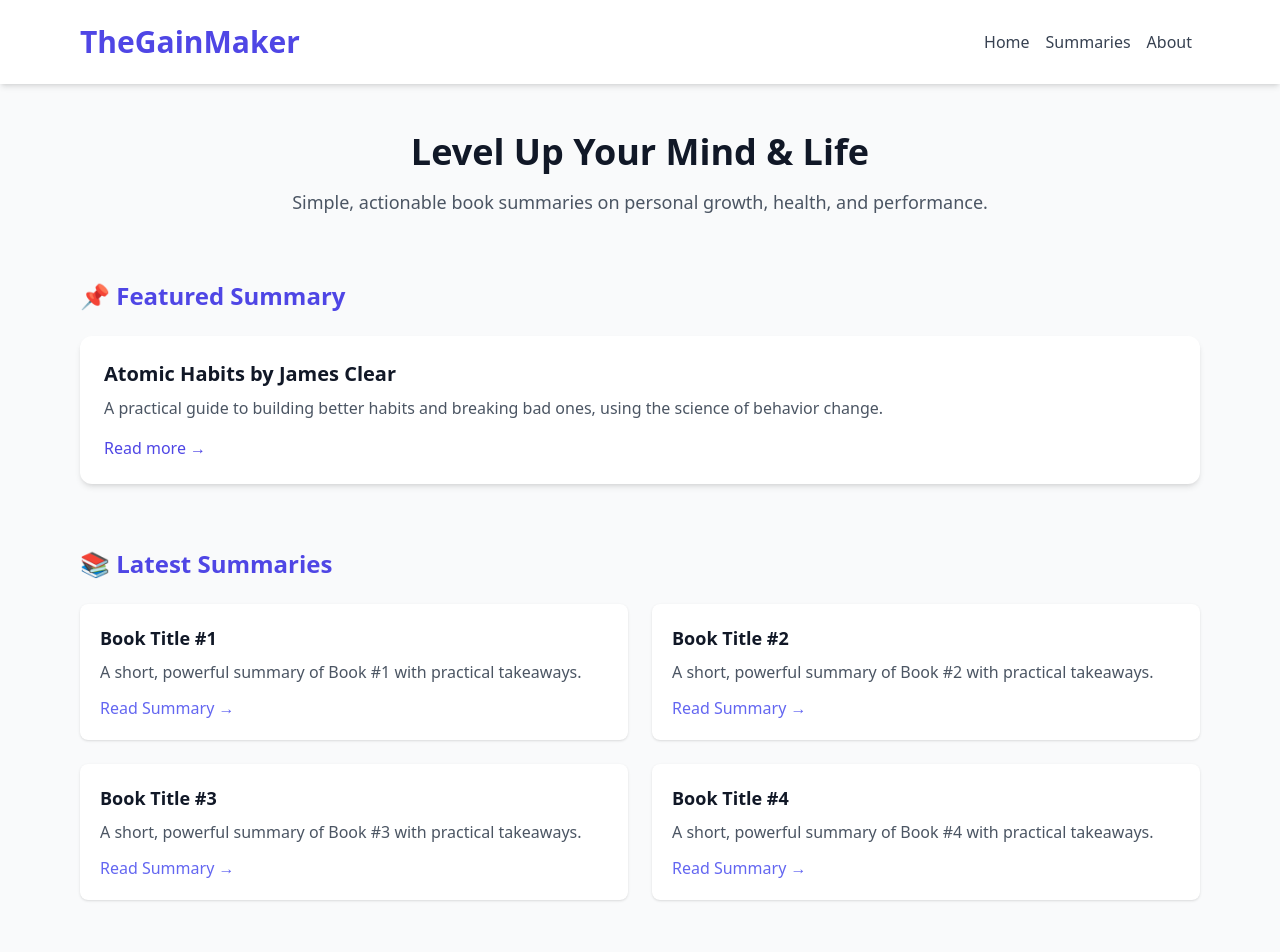
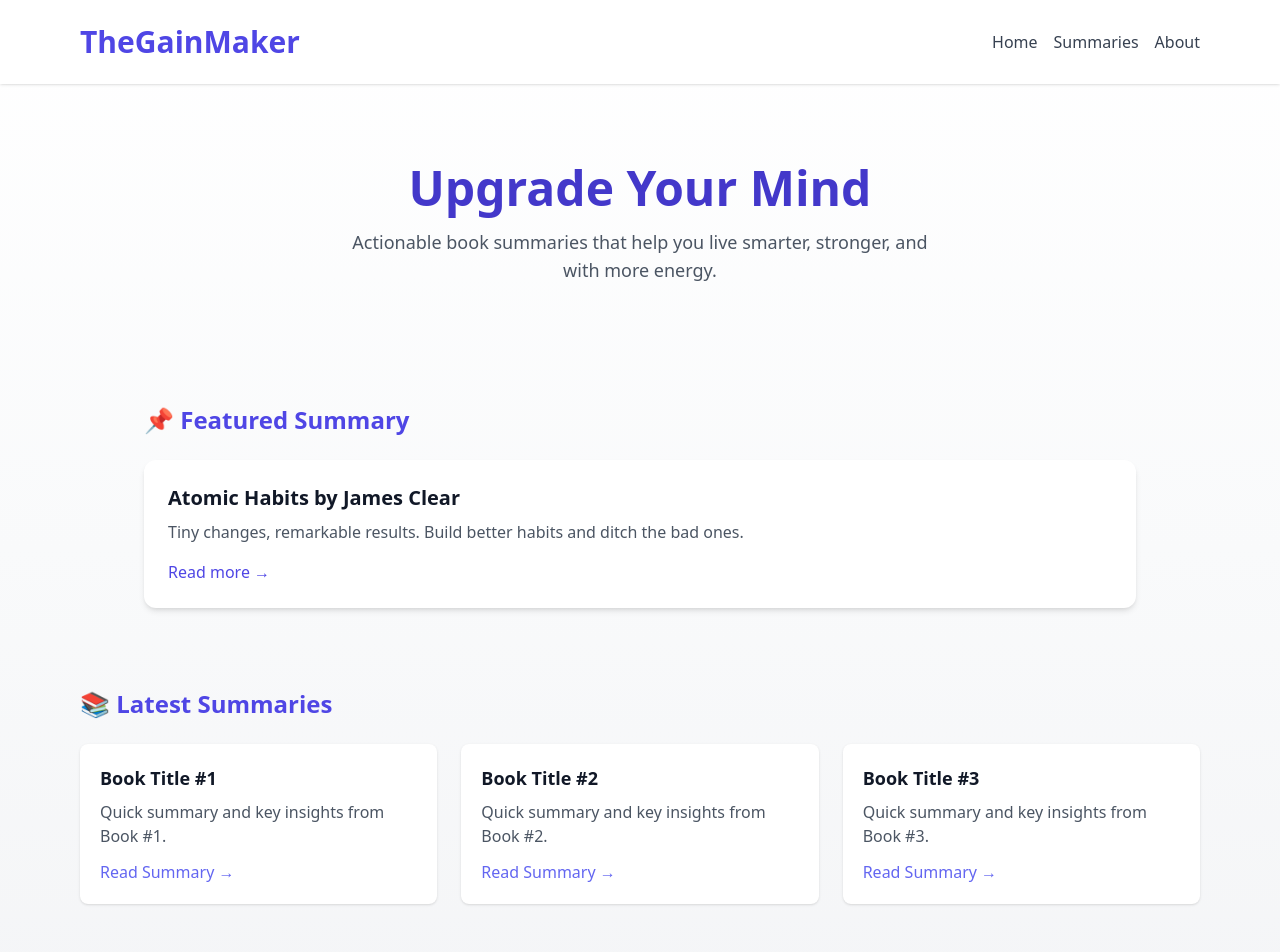
Before and after one commit to TheGainMaker/TheGainMaker-, a Next.js app: page / in a window 1280 px wide. Shown: the top 952 px of the page. Built offline with nearby package versions, Linux system fonts and the light colour scheme.

Commit message:
Update index.js

```diff
--- a/pages/index.js
+++ b/pages/index.js
@@ -1,54 +1,55 @@
 export default function Home() {
   return (
-    <div className="min-h-screen bg-gray-50 text-gray-900">
-      <header className="bg-white shadow-md">
+    <div className="min-h-screen bg-gradient-to-b from-white via-gray-50 to-gray-100 text-gray-900">
+      {/* Header */}
+      <header className="bg-white shadow sticky top-0 z-50">
         <div className="max-w-6xl mx-auto px-4 py-6 flex justify-between items-center">
           <h1 className="text-3xl font-bold text-indigo-600">TheGainMaker</h1>
-          <nav>
-            <a href="#" className="text-gray-700 hover:text-indigo-600 mx-2">Home</a>
-            <a href="#" className="text-gray-700 hover:text-indigo-600 mx-2">Summaries</a>
-            <a href="#" className="text-gray-700 hover:text-indigo-600 mx-2">About</a>
+          <nav className="space-x-4">
+            <a href="#" className="text-gray-700 hover:text-indigo-600">Home</a>
+            <a href="#" className="text-gray-700 hover:text-indigo-600">Summaries</a>
+            <a href="#" className="text-gray-700 hover:text-indigo-600">About</a>
           </nav>
         </div>
       </header>
 
-      <main className="max-w-6xl mx-auto px-4 py-12">
-        <section className="text-center mb-16">
-          <h2 className="text-4xl font-bold mb-4">Level Up Your Mind & Life</h2>
-          <p className="text-lg text-gray-600">
-            Simple, actionable book summaries on personal growth, health, and performance.
+      {/* Hero Section */}
+      <section className="text-center py-20 px-4">
+        <h2 className="text-5xl font-extrabold text-indigo-700 mb-4">Upgrade Your Mind</h2>
+        <p className="text-lg text-gray-600 max-w-xl mx-auto">
+          Actionable book summaries that help you live smarter, stronger, and with more energy.
         </p>
       </section>
 
-        <section className="mb-16">
-          <h3 className="text-2xl font-semibold mb-6 text-indigo-600">📌 Featured Summary</h3>
+      {/* Featured Summary */}
+      <section className="max-w-5xl mx-auto px-4 py-10">
+        <h3 className="text-2xl font-semibold text-indigo-600 mb-6">📌 Featured Summary</h3>
         <div className="bg-white p-6 rounded-xl shadow-md hover:shadow-lg transition">
           <h4 className="text-xl font-bold mb-2">Atomic Habits by James Clear</h4>
           <p className="text-gray-600 mb-4">
-              A practical guide to building better habits and breaking bad ones, using the science of behavior change.
+            Tiny changes, remarkable results. Build better habits and ditch the bad ones.
           </p>
           <a href="#" className="text-indigo-600 font-medium hover:underline">Read more →</a>
         </div>
       </section>
 
-        <section>
-          <h3 className="text-2xl font-semibold mb-6 text-indigo-600">📚 Latest Summaries</h3>
-          <div className="grid grid-cols-1 md:grid-cols-2 gap-6">
-            {[1, 2, 3, 4].map(i => (
+      {/* Latest Posts */}
+      <section className="max-w-6xl mx-auto px-4 py-10">
+        <h3 className="text-2xl font-semibold text-indigo-600 mb-6">📚 Latest Summaries</h3>
+        <div className="grid grid-cols-1 sm:grid-cols-2 lg:grid-cols-3 gap-6">
+          {[1, 2, 3].map((i) => (
             <div key={i} className="bg-white p-5 rounded-lg shadow hover:shadow-md transition">
               <h4 className="text-lg font-semibold">Book Title #{i}</h4>
-                <p className="text-gray-600 mt-2">
-                  A short, powerful summary of Book #{i} with practical takeaways.
-                </p>
+              <p className="text-gray-600 mt-2">Quick summary and key insights from Book #{i}.</p>
               <a href="#" className="text-indigo-500 mt-3 inline-block hover:underline">Read Summary →</a>
             </div>
           ))}
         </div>
       </section>
-      </main>
 
-      <footer className="text-center text-gray-500 py-6 border-t mt-12">
-        © {new Date().getFullYear()} TheGainMaker. Built for growth.
+      {/* Footer */}
+      <footer className="text-center text-gray-500 py-8 border-t mt-16">
+        © {new Date().getFullYear()} TheGainMaker. Read better. Live better.
       </footer>
     </div>
   );
```
Lines whose indentation alone changed are shown as unchanged.
